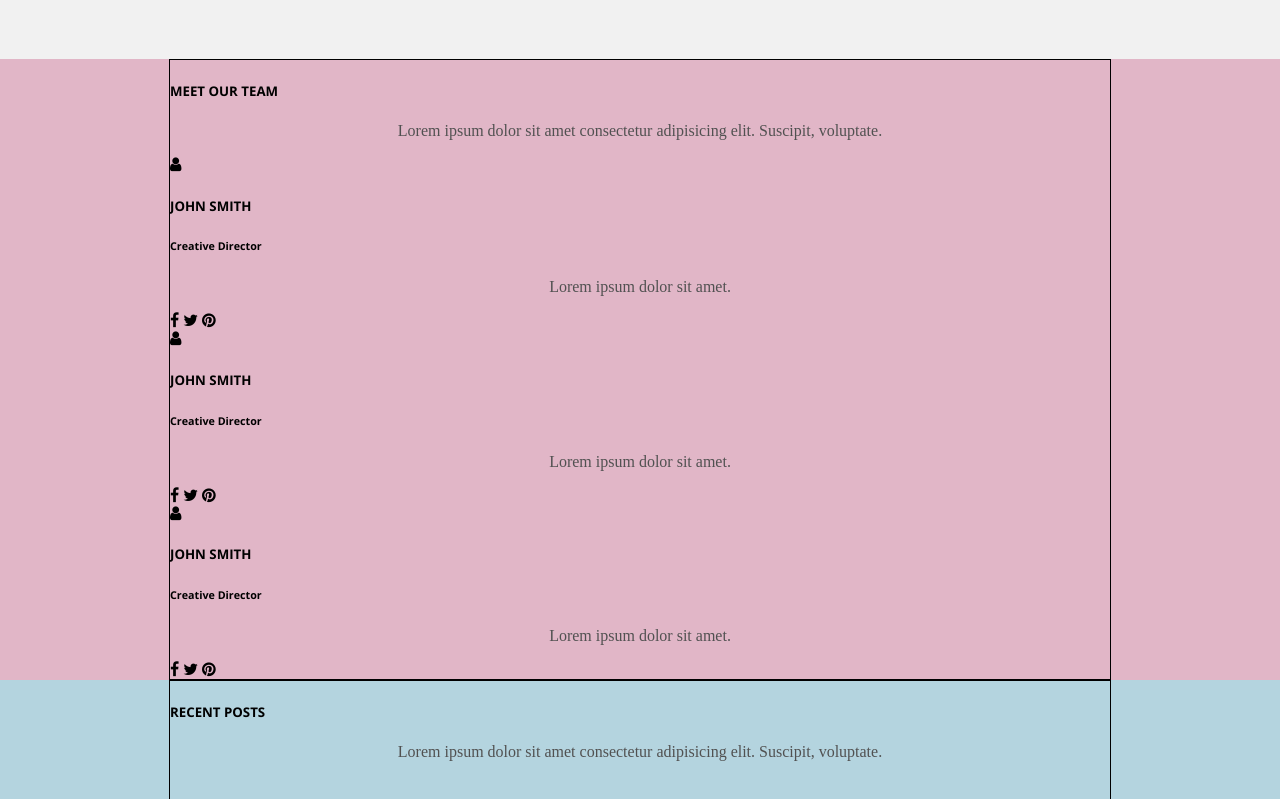
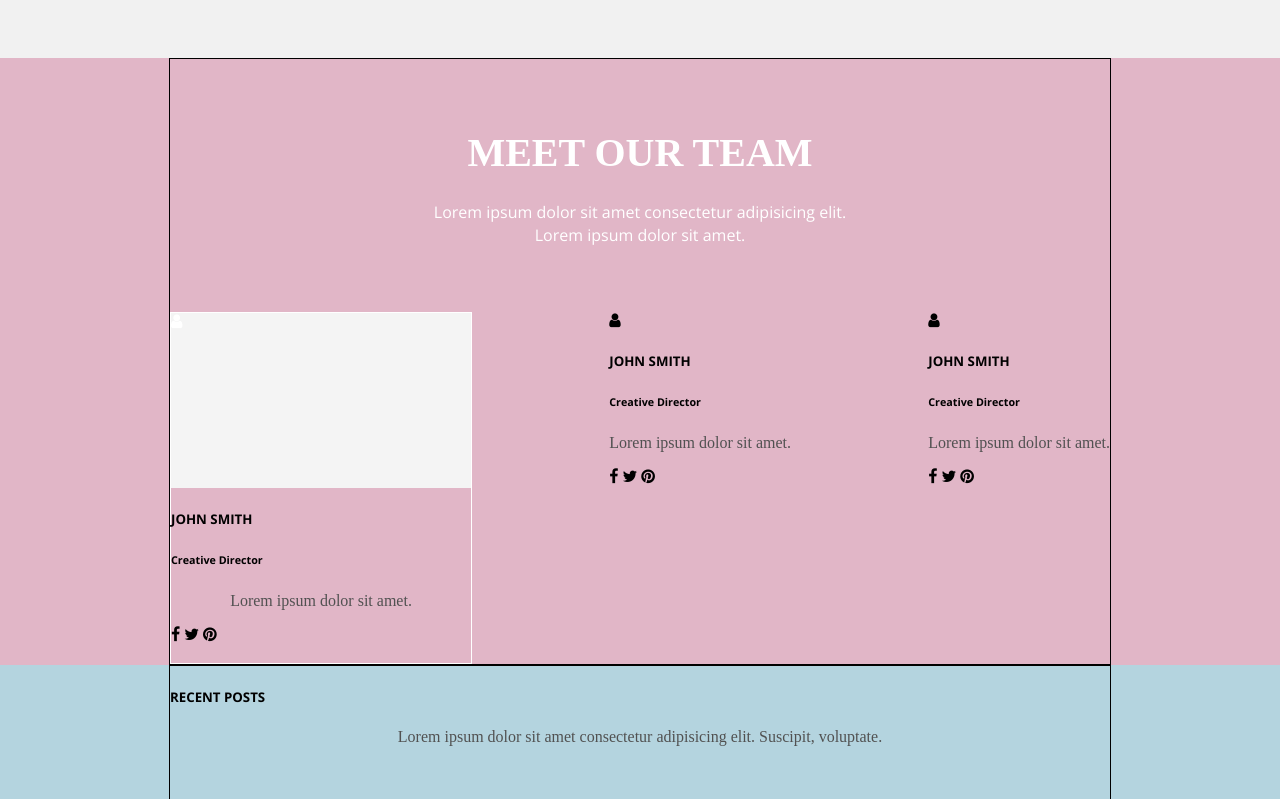
Before and after one commit to gemac2/webcomp1, a PHP site: page / in a window 1280 px wide. Shown: the part 2267-3066 px from the top of the page. Run offline with PHP 8.4, Linux system fonts and the light colour scheme.

Commit message:
header changes

```diff
--- a/css/styles.css
+++ b/css/styles.css
@@ -369,6 +385,50 @@ p{
     margin: auto;
     border: 1px solid black;
 }
+.meettitle{
+    width: 940px;
+    height: 100%;
+    display: flex;
+    flex-direction: column;
+    flex-wrap: wrap;
+    justify-content: center;
+
+  }
+  .meettitle h3{
+      font-family: 'Times New Roman', Times, serif;
+      font-size: 40px;
+      color: #ffffff;
+      text-align: center;
+      margin-top: 70px;
+  }
+  .meettitle p{
+      font-family: 'Open Sans', sans-serif;
+      color: #ffffff;
+      text-align: center;
+      margin-top: -15px;
+  }
+  .boxes{
+      display: flex;
+      justify-content: space-between;
+      margin-top: 50px;
+      height: 100%;
+  }
+  .box1{
+      width: 300px;
+      height: 350px;
+      border: 1px solid white;
+
+  }
+  .user1{
+      width: 300px;
+      height: 175px;
+      background:  #f4f4f4;
+  }
+  .user1 i{
+      width: 200px;
+      height: 200px;
+      color: white;
+  }
 /*---stylescontent6---*/
 .section6{
     height: 100%;
--- a/index.html
+++ b/index.html
@@ -43,7 +43,11 @@
               </div>
               <div class="circle2">
                 <i class="fa fa-circle-thin" aria-hidden="true"></i>
+
+              </div>
+              <div class="circle3">
                 <i class="fa fa-circle-thin" aria-hidden="true"></i>
+
               </div>
             </div>
           </div>
@@ -141,8 +145,9 @@
             <div class="section5">
                     <div class="content5">
                       <div class="meettitle">
-                          <h5>MEET OUR TEAM</h5>
-                          <p>Lorem ipsum dolor sit amet consectetur adipisicing elit. Suscipit, voluptate.</p>
+                          <h3>MEET OUR TEAM</h3>
+                          <p>Lorem ipsum dolor sit amet consectetur adipisicing elit.</p>
+                          <p>Lorem ipsum dolor sit amet.</p>
                       </div>
                       <div class="boxes">
                            <div class="box1">
```
Also changed, not shown: other parts of css/styles.css (+21 -5 lines).
